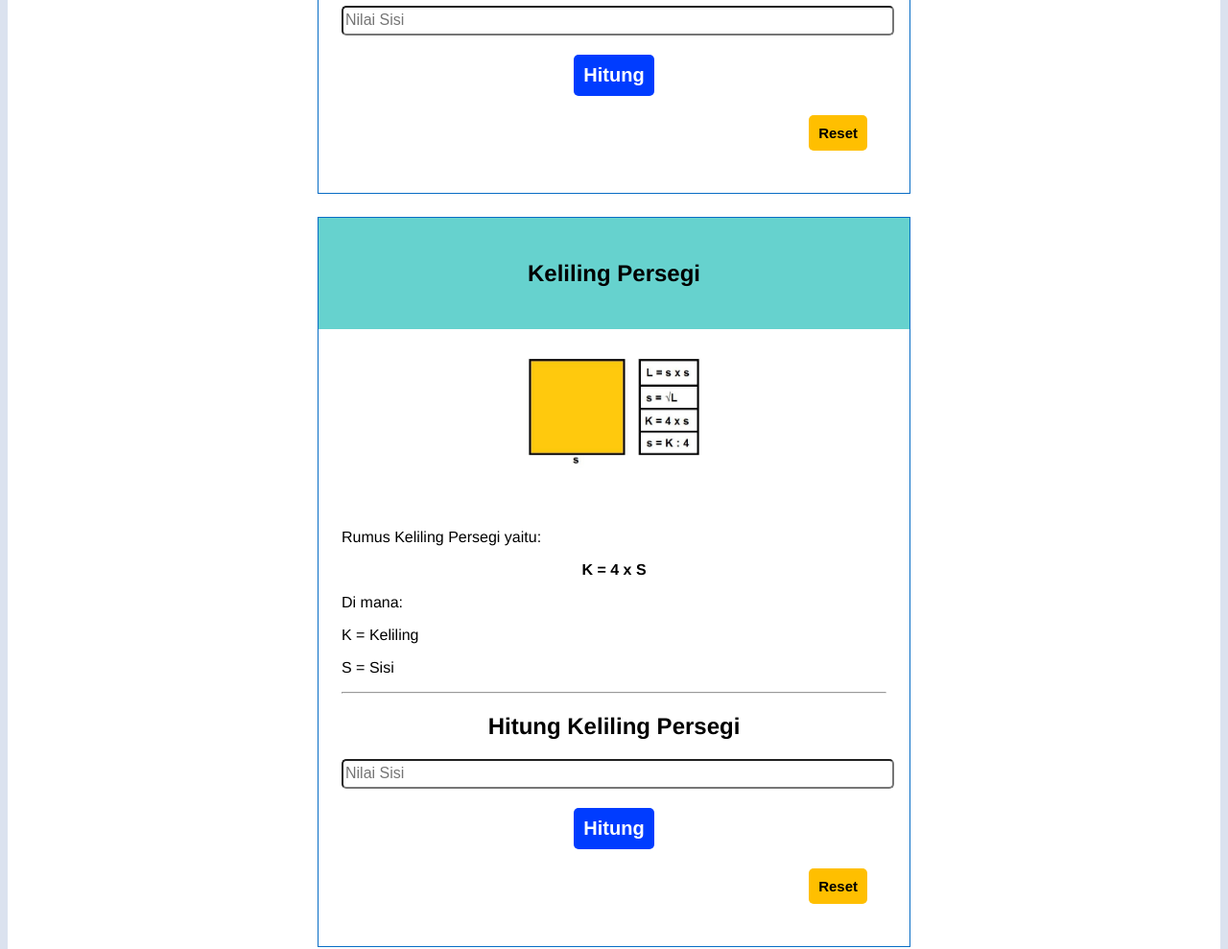
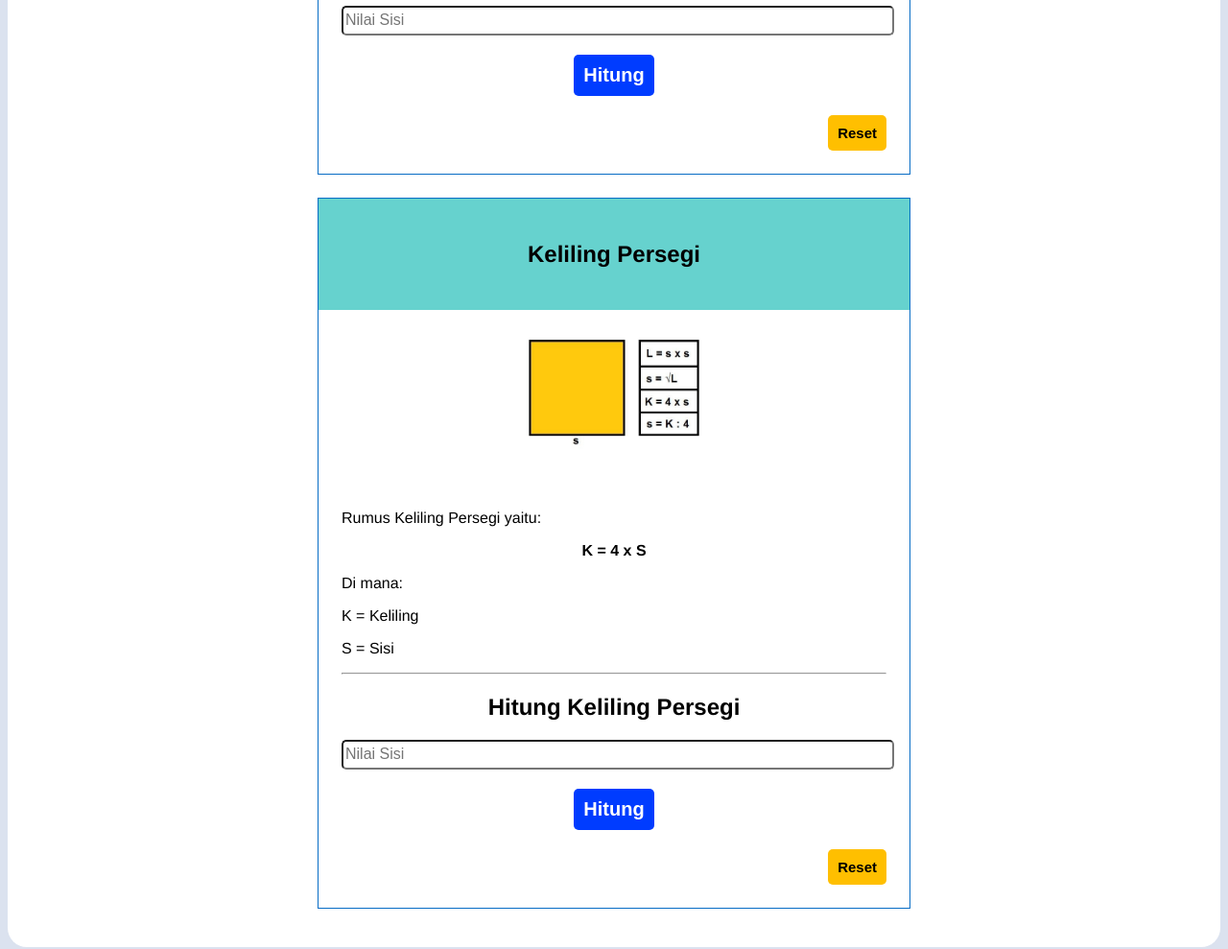
Before and after one commit to revou-fundamental-course/17-mar-25-RagilCahyadi, a plain HTML site: page index.html in a window 1280 px wide. Shown: the part 980-1969 px from the top of the page at 96% size. Drawn offline with Linux system fonts and the light colour scheme.

Commit message:
Fixing uncenter section

```diff
--- a/css/style.css
+++ b/css/style.css
@@ -75,8 +75,7 @@ main{
 
 section{
     border: 1px solid rgb(8, 109, 197);
-    justify-self: center;
-    margin: 24px;
+    margin: 24px auto 24px;
     width: 50%;
 }
 
@@ -114,7 +113,7 @@ section{
 
 .section-calculate > #button-reset{
     display: block;
-    margin: 20px;
+    margin-left: auto;
     justify-self:flex-end;
     background-color: #ffbf00;
     color: black;
```
